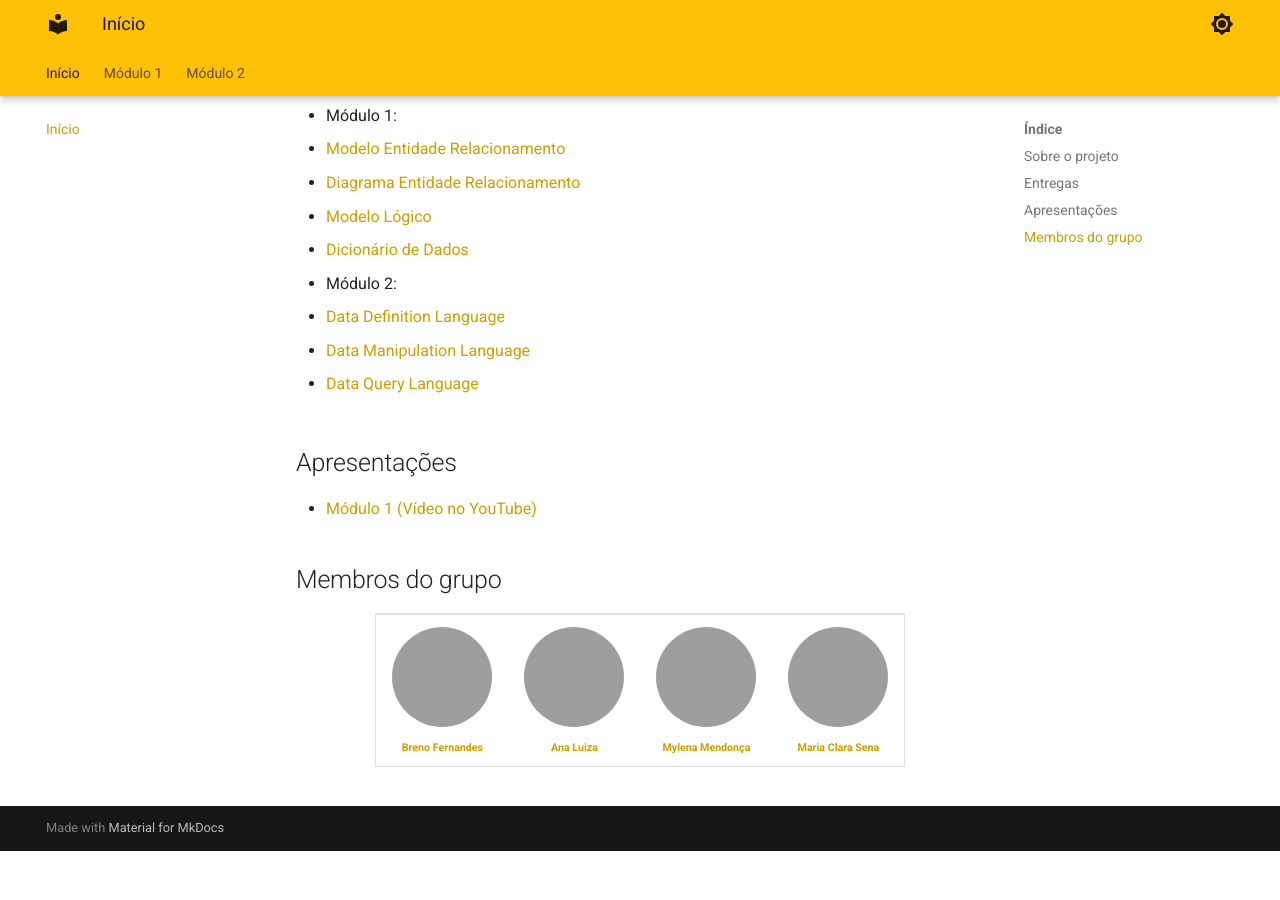
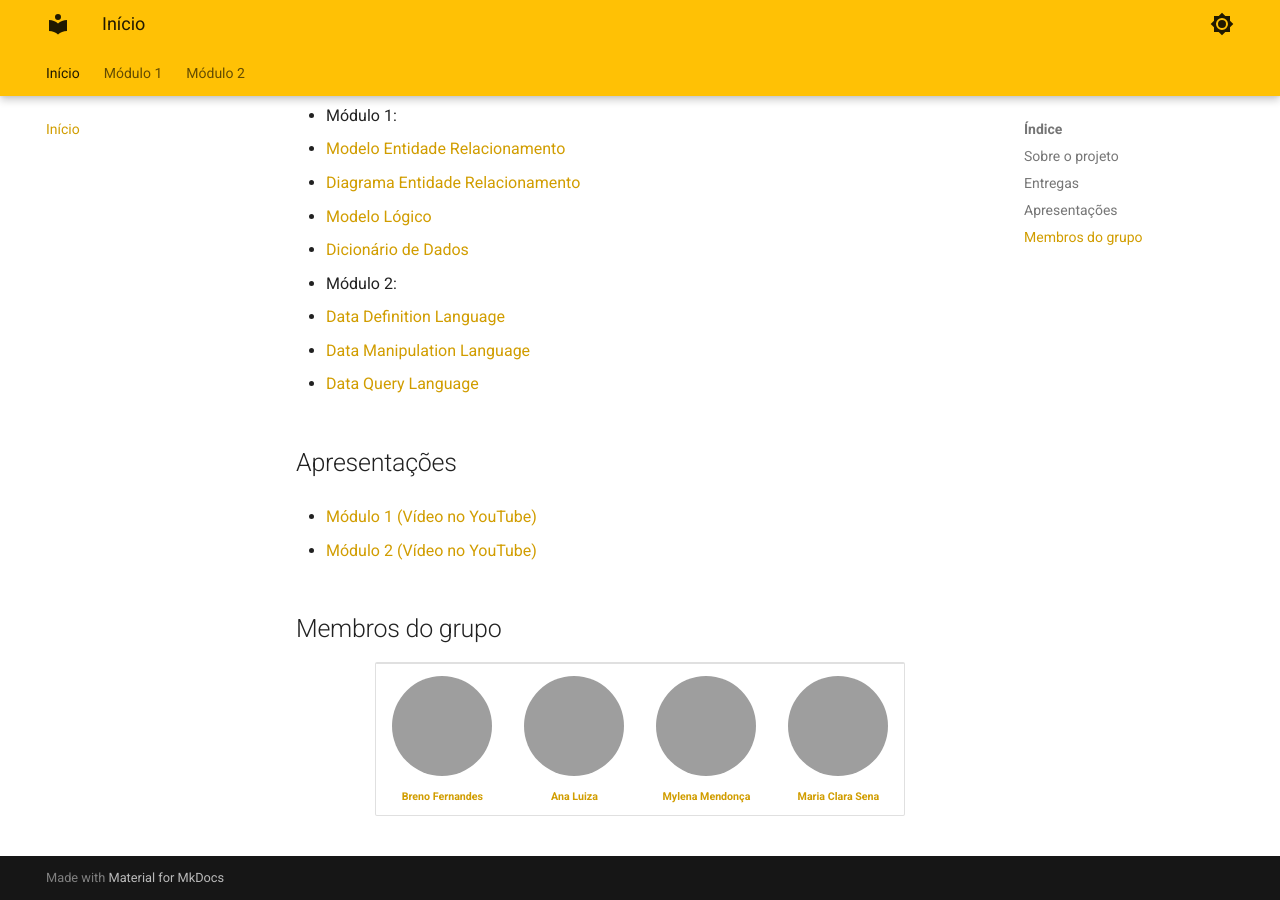
Before and after one commit to SBD1/2025.1-Munchkin, an MkDocs documentation site: the page built from docs/index.md, in a window 1280 px wide and 900 px high, scrolled down 638 px, cut to the strip 0-900 px from the top of the window. Built offline with MkDocs 1.6.1 and Material for MkDocs 9.7.7, drawn with Linux system fonts in a browser that asks for light colours; the version menu is left out; before the commit the page ends 1489 px from its top, so only the background shows below that; grey boxes are pictures that could not be loaded.

Commit message:
adicionando video modulo 2

```diff
--- a/docs/index.md
+++ b/docs/index.md
@@ -38,6 +38,8 @@ A versão solo imaginada mantém os desafios estratégicos do jogo original, sim
 
   - [Módulo 1 (Vídeo no YouTube)](https://www.youtube.com/watch?v=1JWhqNgmiXc)
 
+  - [Módulo 2 (Vídeo no YouTube)](https://youtu.be/l67PdaRC2Mk?si=N37tagg1CskSNL4d)
+
 ## Membros do grupo
 
 <center>
```
